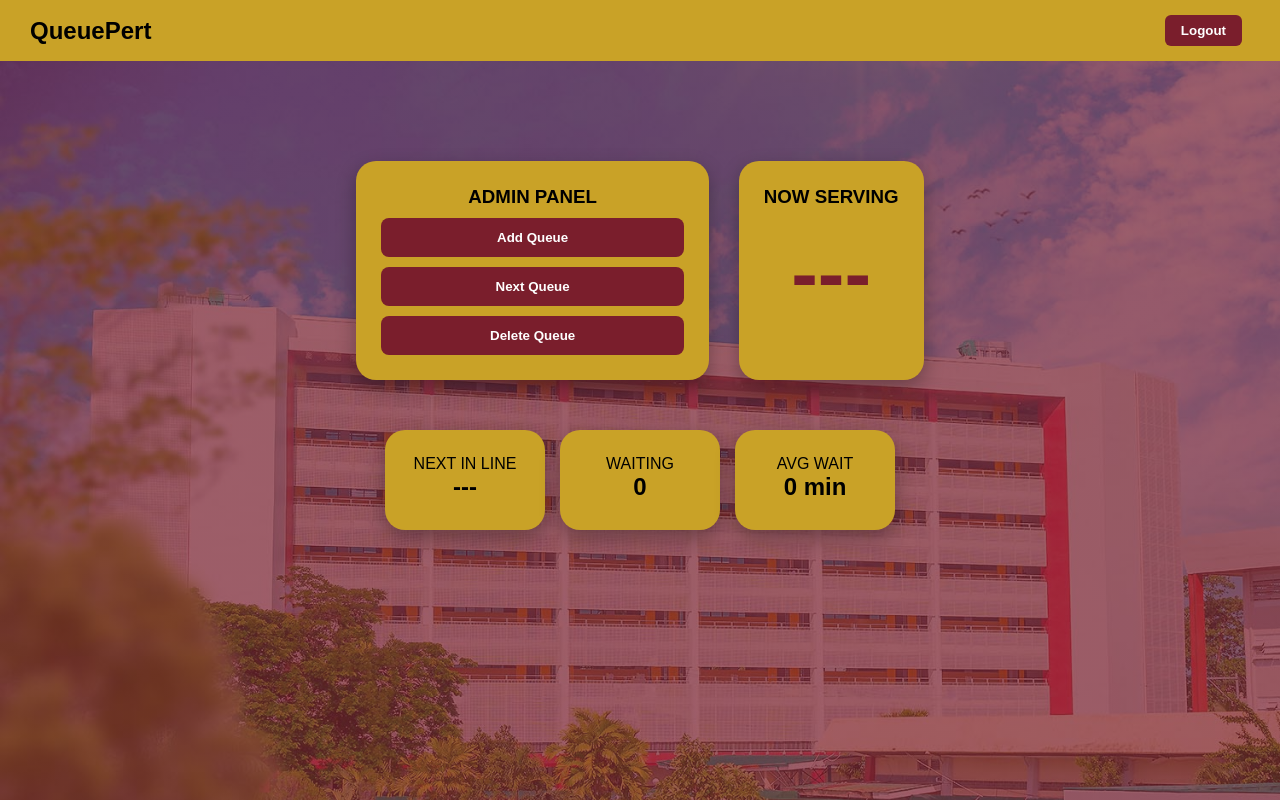
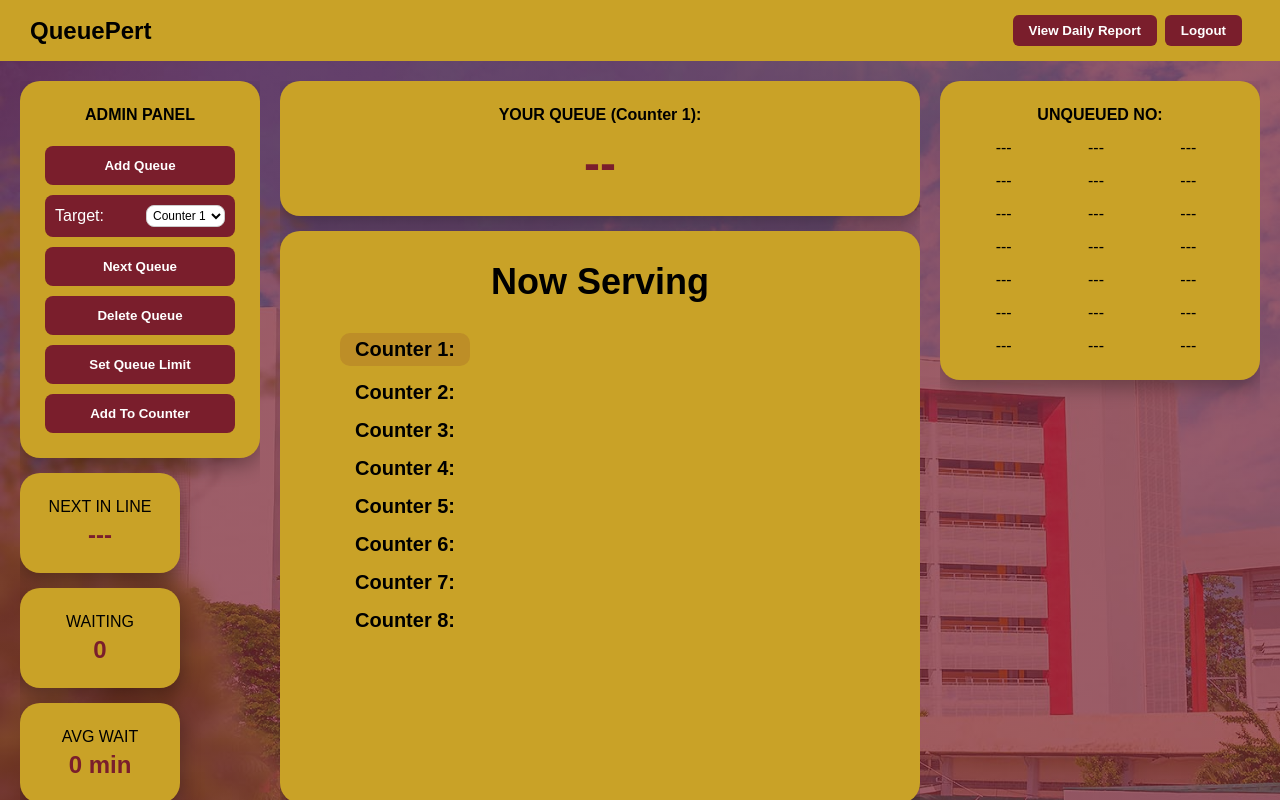
Before and after one commit to juswadenyel/QueuePert, a React (Create React App) app: page /admin/dashboard in a window 1280 px wide. Built offline with nearby package versions, Linux system fonts and the light colour scheme.

Commit message:
Merged dashboard and queue logic fixes

```diff
--- a/src/assets/styles.css
+++ b/src/assets/styles.css
@@ -197,3 +197,135 @@ select:focus {
 
     box-shadow: 0 4px 10px rgba(0,0,0,0.2);
 }
+
+/* --- DASHBOARD GRID & SCOPING CHANGES --- */
+
+.dashboard-page {
+    height: 100vh;
+    overflow: hidden;
+    display: flex;
+    flex-direction: column;
+}
+
+.dashboard-page .dashboard-wrapper {
+    flex: 1;
+    padding: 20px;
+    margin-top: 0;
+    display: flex;
+    justify-content: center;
+}
+
+.dashboard-layout {
+    display: grid;
+    grid-template-columns: 240px 1fr 320px;
+    gap: 20px;
+    width: 100%;
+    max-width: 1600px;
+    height: 100%;
+}
+
+.left-column, .center-column, .right-column {
+    display: flex;
+    flex-direction: column;
+    gap: 15px;
+    height: 100%;
+    overflow: hidden;
+}
+
+.panel-header {
+    text-align: center;
+    font-size: 16px;
+    font-weight: bold;
+    margin-bottom: 12px;
+}
+
+.serving-panel {
+    flex: 1;
+    display: flex;
+    flex-direction: column;
+    align-items: center;
+    padding-top: 30px !important;
+}
+
+.serving-title {
+    font-size: 36px;
+    font-weight: bold;
+    margin-bottom: 30px;
+    text-align: center;
+    width: 100%;
+}
+
+.serving-number {
+    font-size: 48px; /* Reduced from 80px to accommodate multiple numbers */
+    font-weight: bold;
+    color: #7A1E2C;
+    margin-top: 10px;
+    white-space: nowrap;
+    overflow: hidden;
+    text-overflow: ellipsis;
+}
+
+.serving-container {
+    width: 100%;
+    display: flex;
+    justify-content: flex-start;
+    padding-left: 50px;
+}
+
+.counter-list {
+    display: flex;
+    flex-direction: column;
+    gap: 15px;
+    text-align: left;
+}
+
+.counter-row {
+    font-size: 20px;
+    font-weight: bold;
+}
+
+.active-target {
+    background: rgba(122, 30, 44, 0.15);
+    border-radius: 10px;
+    padding: 5px 15px;
+    margin-left: -15px;
+}
+
+.unqueued-grid {
+    flex: 1;
+    overflow-y: auto;
+    display: grid;
+    grid-template-columns: repeat(3, 1fr);
+    gap: 15px;
+    margin-top: 15px;
+    padding-right: 8px;
+    align-content: start;
+}
+
+.unqueued-grid::-webkit-scrollbar { width: 8px; }
+.unqueued-grid::-webkit-scrollbar-thumb { background: #7A1E2C; border-radius: 10px; }
+
+.stat-val {
+    font-size: 24px;
+    font-weight: bold;
+    color: #7A1E2C;
+    margin-top: 5px;
+}
+
+.target-box {
+    background: #7A1E2C;
+    color: white;
+    padding: 10px;
+    border-radius: 8px;
+    display: flex;
+    justify-content: space-between;
+    align-items: center;
+    margin-top: 10px;
+}
+
+.target-box select {
+    width: auto;
+    margin: 0;
+    padding: 2px;
+    font-size: 12px;
+}
--- a/src/modules/admin/Dashboard.jsx
+++ b/src/modules/admin/Dashboard.jsx
@@ -1,123 +1,94 @@
-import { useState } from "react";
+import React, { useState } from "react";
 import "../../assets/styles.css";
-import { useNavigate } from "react-router-dom";
 import {
-  addQueue,
-  nextQueue,
-  deleteQueue,
-  getCurrentQueue,
-  getNextInLine,
-  getWaitingCount,
-  getQueueList,
-  getAverageWaitTime
+  addQueue, nextQueue, deleteQueue, getNextInLine,
+  getWaitingCount, getQueueList, getAverageWaitTime, getCounters, addToCounter
 } from "./ManageQueue";
 
 const Dashboard = () => {
-  const navigate = useNavigate();
-  const [current, setCurrent] = useState(getCurrentQueue());
+  const [target, setTarget] = useState(0);
   const [next, setNext] = useState(getNextInLine());
   const [waiting, setWaiting] = useState(getWaitingCount());
   const [queueList, setQueueList] = useState(getQueueList());
   const [avgWait, setAvgWait] = useState(getAverageWaitTime());
+  const [counters, setCounters] = useState(getCounters());
 
   const refresh = () => {
-    setCurrent(getCurrentQueue());
     setNext(getNextInLine());
     setWaiting(getWaitingCount());
     setQueueList(getQueueList());
     setAvgWait(getAverageWaitTime());
-  };
-
-  const handleAdd = () => {
-    const newQueue = addQueue();
-
-    if (!newQueue) {
-      alert("Queue limit reached");
-      return;
-    }
-
-    refresh();
-  };
-
-  const handleNext = () => {
-    nextQueue();
-    refresh();
-  };
-
-  const handleDelete = () => {
-    deleteQueue();
-    refresh();
+    setCounters([...getCounters()]);
   };
 
   return (
     <div className="dashboard-page">
-
-      {/* NAVBAR */}
       <nav className="navbar">
         <div className="logo">QueuePert</div>
-        <button onClick={() => (window.location.href = "/")}>
-          Logout
-        </button>
+        <div className="nav-buttons">
+          <button onClick={() => alert("Report Generated")}>View Daily Report</button>
+          <button onClick={() => (window.location.href = "/")}>Logout</button>
+        </div>
       </nav>
 
       <div className="dashboard-wrapper">
+        <div className="dashboard-layout">
 
-        <div className="main-row">
-
-          {/* ADMIN PANEL */}
-          <section className="panel admin-panel">
-            <h3>ADMIN PANEL</h3>
-
-            <button className="action-btn" onClick={handleAdd}>
-              Add Queue
-            </button>
-
-            <button className="action-btn" onClick={handleNext}>
-              Next Queue
-            </button>
-
-            <button className="action-btn delete-btn" onClick={handleDelete}>
-              Delete Queue
-            </button>
-          </section>
-
-          {/* NOW SERVING */}
-          <section className="panel serving-panel">
-            <h3>NOW SERVING</h3>
-            <div className="serving-number">{current}</div>
-          </section>
-
-        </div>
-
-        {/* STATS */}
-        <div className="stats-row">
-
-          <div className="stat-box">
-            <p>NEXT IN LINE</p>
-            <h2>{next}</h2>
+          <div className="left-column">
+            <div className="panel">
+              <h3 className="panel-header">ADMIN PANEL</h3>
+              <button className="action-btn" onClick={() => { addQueue(); refresh(); }}>Add Queue</button>
+              <div className="target-box">
+                <span>Target:</span>
+                <select value={target} onChange={(e) => setTarget(parseInt(e.target.value))}>
+                  {counters.map((_, i) => <option key={i} value={i}>Counter {i + 1}</option>)}
+                </select>
+              </div>
+              <button className="action-btn" onClick={() => { nextQueue(target); refresh(); }}>Next Queue</button>
+              <button className="action-btn" onClick={() => { deleteQueue(); refresh(); }}>Delete Queue</button>
+              <button className="action-btn">Set Queue Limit</button>
+              <button className="action-btn" onClick={() => { addToCounter(target); refresh(); }}>Add To Counter</button>
+            </div>
+            <div className="stat-box">NEXT IN LINE<div className="stat-val">{next}</div></div>
+            <div className="stat-box">WAITING<div className="stat-val">{waiting}</div></div>
+            <div className="stat-box">AVG WAIT<div className="stat-val">{avgWait} min</div></div>
           </div>
 
-          <div className="stat-box">
-            <p>WAITING</p>
-            <h2>{waiting}</h2>
+          <div className="center-column">
+            <div className="panel your-queue">
+              <h3 className="panel-header">YOUR QUEUE (Counter {target + 1}):</h3>
+              {/* This now displays the IDs assigned to the selected target counter */}
+              <div className="serving-number">
+                {counters[target].length > 0 ? counters[target].join(", ") : "--"}
+              </div>
+            </div>
+            <div className="panel serving-panel">
+              <h2 className="serving-title">Now Serving</h2>
+              <div className="serving-container">
+                <div className="counter-list">
+                  {counters.map((arr, i) => (
+                    <div key={i} className={`counter-row ${target === i ? "active-target" : ""}`}>
+                      Counter {i + 1}: {arr.length > 0 ? arr.join(", ") : ""}
+                    </div>
+                  ))}
+                </div>
+              </div>
+            </div>
           </div>
 
-          <div className="stat-box">
-            <p>AVG WAIT</p>
-            <h2>{avgWait} min</h2>
+          <div className="right-column">
+            <div className="panel unqueued-panel">
+              <h3 className="panel-header">UNQUEUED NO:</h3>
+              <div className="unqueued-grid">
+                {queueList.length > 0
+                  ? queueList.map((id, i) => <div key={i} className="grid-item">{id}</div>)
+                  : Array(21).fill("---").map((d, i) => <div key={i} className="grid-item dash">{d}</div>)
+                }
+              </div>
+            </div>
           </div>
 
         </div>
-
-        {/* QUEUE PILLS */}
-        <div className="pill-container">
-          {queueList.slice(0, 5).map((item, index) => (
-            <div key={index} className="pill">
-              {item}
-            </div>
-          ))}
-        </div>
-
       </div>
     </div>
   );
--- a/src/modules/admin/ManageQueue.jsx
+++ b/src/modules/admin/ManageQueue.jsx
@@ -1,58 +1,48 @@
 let queue = [];
-let servedTimes = []; // store wait times
+let servedTimes = [];
 let currentNumber = 1;
+let counters = Array(8).fill(null).map(() => []);
 
 const generateQueueId = () => {
-  const letterIndex = Math.floor((currentNumber - 1) / 1000);
+  const letterIndex = Math.floor((currentNumber - 1) / 999);
   const letter = String.fromCharCode(65 + letterIndex);
-  const number = String(currentNumber).padStart(3, "0");
-
-  return `${letter}${number}`;
+  const number = ((currentNumber - 1) % 999) + 1;
+  return `${letter}${String(number).padStart(3, "0")}`;
 };
 
-// ADD QUEUE WITH TIMESTAMP
 export const addQueue = () => {
-  if (queue.length >= 26000) return null;
-
-  const newQueue = {
-    id: generateQueueId(),
-    timeCreated: Date.now()
-  };
-
+  if (currentNumber > 25974) return null;
+  const newQueue = { id: generateQueueId(), timeCreated: Date.now() };
   queue.push(newQueue);
   currentNumber++;
-
-  return newQueue;
+  return newQueue.id;
 };
 
-// NEXT QUEUE (CALCULATE WAIT TIME HERE)
-export const nextQueue = () => {
-  if (queue.length === 0) return;
-
-  const served = queue.shift();
-
-  const waitTime = Date.now() - served.timeCreated; // milliseconds
-  servedTimes.push(waitTime);
+export const nextQueue = (counterIndex = 0) => {
+  if (counters[counterIndex].length > 0) counters[counterIndex].shift();
+  if (queue.length > 0) {
+    const next = queue.shift();
+    servedTimes.push(Date.now() - next.timeCreated);
+    counters[counterIndex].push(next.id);
+  }
 };
 
-export const deleteQueue = () => {
-  queue.pop();
+export const addToCounter = (counterIndex = 0) => {
+  if (counters[counterIndex].length >= 5) return alert("Counter Full!");
+  if (queue.length > 0) {
+    const next = queue.shift();
+    servedTimes.push(Date.now() - next.timeCreated);
+    counters[counterIndex].push(next.id);
+  }
 };
 
-// GETTERS
-export const getCurrentQueue = () => queue[0]?.id || "---";
-export const getNextInLine = () => queue[1]?.id || "---";
+export const deleteQueue = () => queue.pop();
+export const getNextInLine = () => queue[0]?.id || "---";
 export const getWaitingCount = () => queue.length;
-
-// FIX: only return IDs for UI
 export const getQueueList = () => queue.map(q => q.id);
-
-// AVERAGE WAIT TIME (in minutes)
+export const getCounters = () => counters;
 export const getAverageWaitTime = () => {
   if (servedTimes.length === 0) return 0;
-
   const total = servedTimes.reduce((a, b) => a + b, 0);
-  const avgMs = total / servedTimes.length;
-
-  return Math.round(avgMs / 60000); // convert to minutes
+  return Math.round((total / servedTimes.length) / 60000);
 };
```
Also changed, not shown: src/App.js (line endings or trailing spaces), 1 other file (tests, documents, lock files or other folders).
